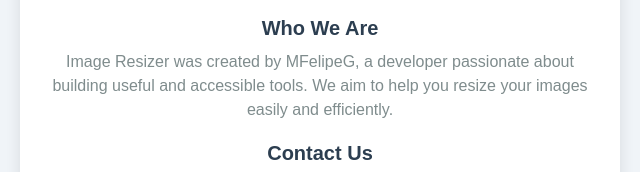
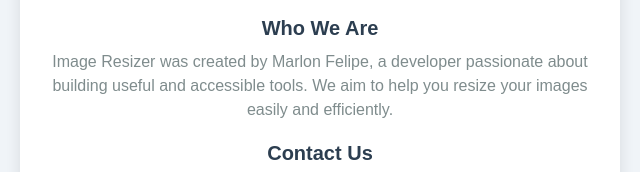
Before and after one commit to MFelipeG/imageresizer, a plain HTML site: page index.html in a window 1280 px wide. Shown: the part 417-589 px from the top of the page, 320-960 px from the left. Drawn offline with Linux system fonts and the light colour scheme.

Commit message:
Update index.html

```diff
--- a/index.html
+++ b/index.html
@@ -5,7 +5,7 @@
     <meta name="viewport" content="width=device-width, initial-scale=1.0">
     <meta name="description" content="Learn more about Image Resizer, a free online tool to resize images to sizes like 192x192, 512x512, and more.">
     <meta name="keywords" content="about Image Resizer, resize image online, 192x192, 512x512, resize free">
-    <meta name="author" content="MFelipeG">
+    <meta name="author" content="Marlon Felipe">
     <meta name="robots" content="index, follow">
     <title>Image Resizer - Resize Images Online</title>
     <link rel="manifest" href="/manifest.json">
@@ -99,7 +99,7 @@
         <p>Our goal is to provide a practical and accessible solution for everyone. Image Resizer is 100% free, requires no registration, and allows you to resize images in just a few clicks. Choose from popular sizes or set your own dimensions!</p>
 
         <h2>Who We Are</h2>
-        <p>Image Resizer was created by MFelipeG, a developer passionate about building useful and accessible tools. We aim to help you resize your images easily and efficiently.</p>
+        <p>Image Resizer was created by Marlon Felipe, a developer passionate about building useful and accessible tools. We aim to help you resize your images easily and efficiently.</p>
 
         <h2>Contact Us</h2>
         <p>Have questions or suggestions? Reach out to us at <a href="mailto:contact@imageresizer.com">contact@imageresizer.com</a> and help us improve Image Resizer!</p>
```
